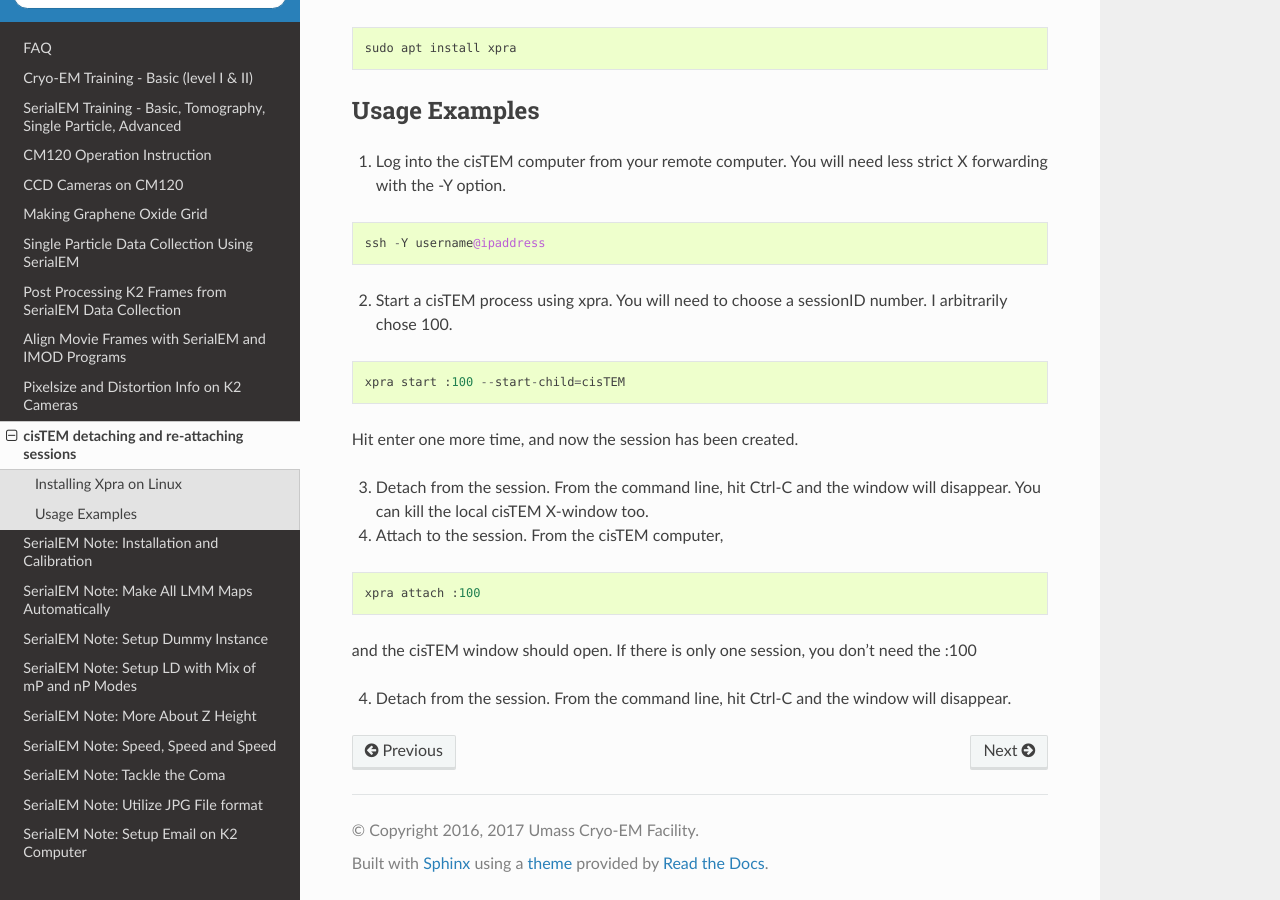
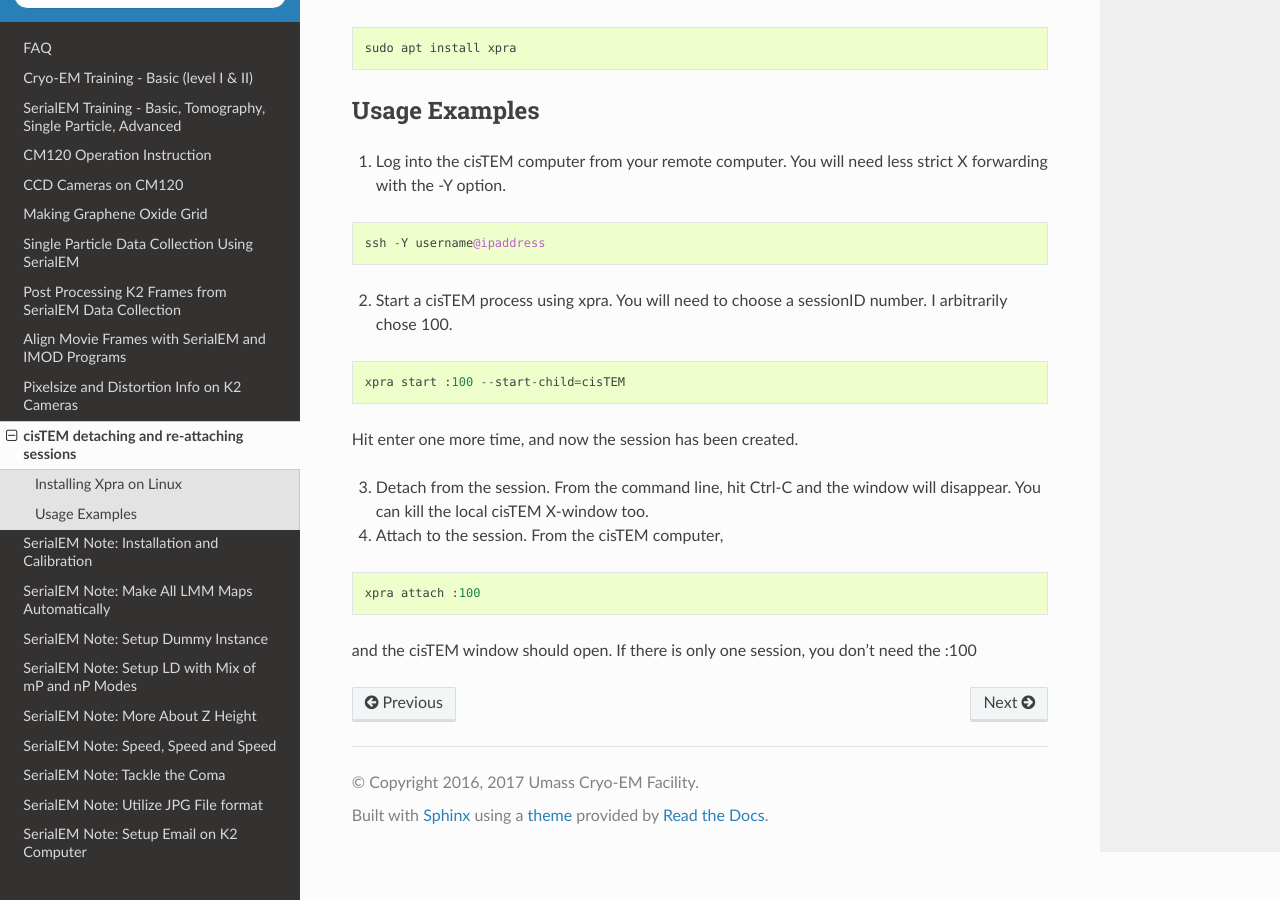
Before and after one commit to xuchen66/sphinx-emdocs, a Sphinx documentation site: the page built from source/detach-and-reattach-cistem.rst, in a window 1280 px wide and 900 px high, scrolled down 977 px. Built offline with Sphinx 7.4.7 and the Read the Docs theme 2.0.0, drawn with Linux system fonts in a browser that asks for light colours; pages that are not in the unit, such as notebooks, are missing from menus.

Commit message:
Update detach-and-reattach-cistem.rst

```diff
--- a/source/detach-and-reattach-cistem.rst
+++ b/source/detach-and-reattach-cistem.rst
@@ -78,5 +78,3 @@
    xpra attach :100
 
 and the cisTEM window should open. If there is only one session, you don't need the :100
-
-4. Detach from the session. From the command line, hit Ctrl-C and the window will disappear.
```
